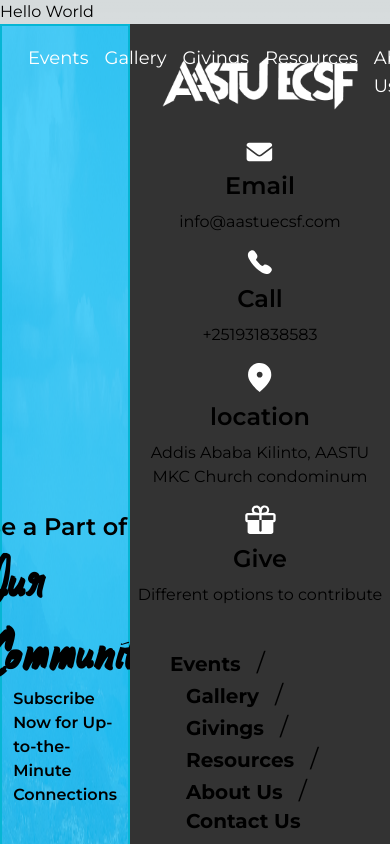
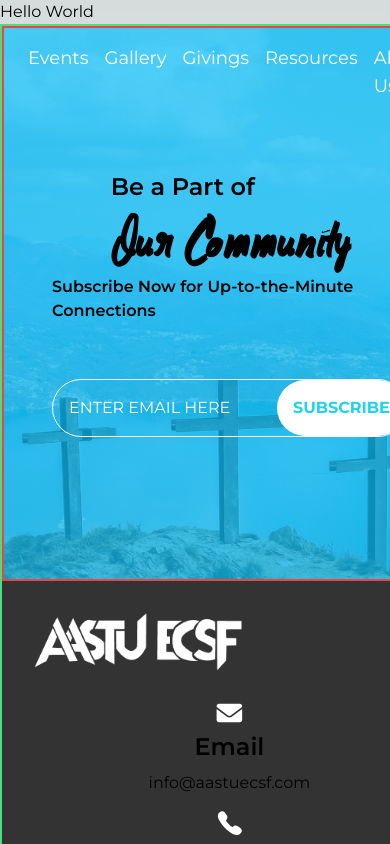
Before and after one commit to dagmawibabi/AASTUECSF, a Next.js app: page / in a window 390 px wide. Shown: the top 844 px of the page. Built offline with nearby package versions, Linux system fonts and the light colour scheme.

Commit message:
fix: make footer responsive

```diff
--- a/components/Footer.tsx
+++ b/components/Footer.tsx
@@ -1,9 +1,6 @@
-"use client";
-
 import localFont from "next/font/local";
 import FooterBG from "@/assets/images/footer_bg.png";
 import Logo from "@/public/ecsfLogo.png";
-import useNav from "@/hooks/useNav";
 import Image from "next/image";
 import {
   FacebookIcon,
@@ -32,16 +29,14 @@
 };
 
 const Footer: React.FC<Props> = ({ navLinks }) => {
-  const isMobile = useNav(1247);
-
   return (
-    <footer className="grid h-[80%] grid-cols-3">
+    <footer className="grid grid-rows-3 xl:h-[80%] xl:grid-cols-3 xl:grid-rows-none border-2 border-green-400">
       <div
         style={{
           backgroundImage: `url(${FooterBG.src})`,
           backgroundSize: "100% 100%",
         }}
-        className="col-span-1 flex flex-col items-center justify-center border-2 border-cyan-500 bg-no-repeat px-12"
+        className="col-span-3 flex flex-col items-center justify-center border-2 border-red-500 bg-no-repeat px-12 xl:col-span-1"
       >
         <p className="text-2xl font-semibold">
           Be a Part of <br />
@@ -52,7 +47,6 @@
         <p className="font-semibold">
           Subscribe Now for Up-to-the-Minute Connections
         </p>
-        {!isMobile ? (
         <form
           className="mt-14 flex justify-between rounded-full border border-white"
           method="POST"
@@ -69,23 +63,8 @@
             Subscribe
           </button>
         </form>
-        ) : (
-          <form className="mt-14 space-y-4">
-            <input
-              type="text"
-              placeholder="Enter Email here"
-              className="rounded-full border border-white bg-transparent p-4 uppercase outline-none placeholder:text-white"
-            />
-            <button
-              type="submit"
-              className="rounded-full bg-white p-4 font-bold uppercase text-cyan-400"
-            >
-              Subscribe
-            </button>
-          </form>
-        )}
       </div>
-      <div className="col-span-2 flex flex-col items-center justify-between bg-[#333333]">
+      <div className="col-span-3 xl:col-span-2 row-span-2 xl:row-auto flex flex-col items-center justify-between bg-[#333333]">
         <Image src={Logo} alt="AASTU ESCF Logo" className="self-start p-8" />
         <div className="grid place-items-center gap-4 xl:grid-cols-4">
           <div className="flex flex-col items-center gap-2">
@@ -135,7 +114,9 @@
                 >
                   {link.text}
                 </Link>
-                <p className="inline-block text-2xl">/</p>
+                <p key={100 + i} className="inline-block text-2xl">
+                  /
+                </p>
               </>
             );
           })}
```
Lines whose indentation alone changed are shown as unchanged.
